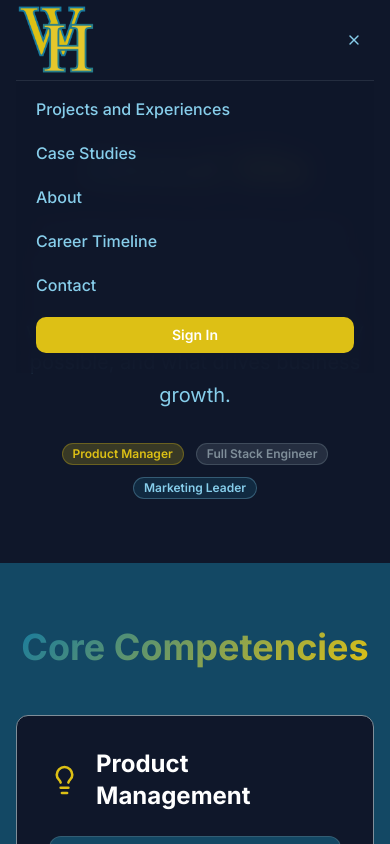
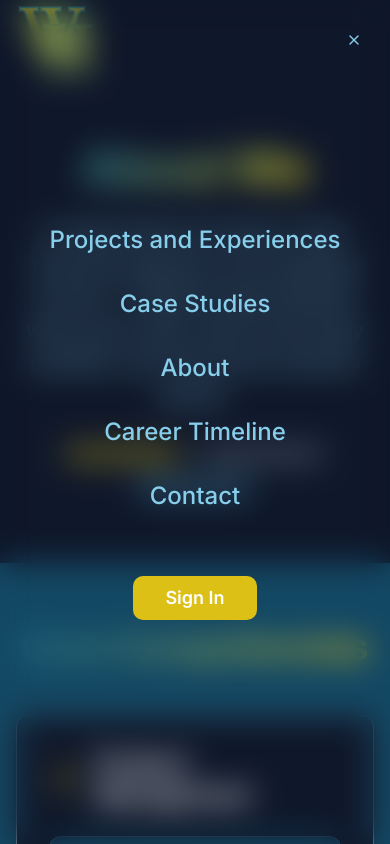
Before and after one commit to WingHar/portfolio, a React (Vite) app: page /about in a window 390 px wide. Both pictures are taken after a click on the button 354 px from the left and 40 px from the top of the page. Shown: the top 844 px of the page. Built offline with nearby package versions, Linux system fonts and the light colour scheme.

Commit message:
Add mobile menu animations and full screen.
Implemented entrance and exit animations for the mobile header menu and made it take up the entire screen on mobile devices.

```diff
--- a/src/components/Navigation.tsx
+++ b/src/components/Navigation.tsx
@@ -19,6 +19,20 @@ const Navigation = () => {
     return () => window.removeEventListener('scroll', handleScroll);
   }, []);
 
+  // Prevent body scroll when mobile menu is open
+  useEffect(() => {
+    if (isOpen) {
+      document.body.style.overflow = 'hidden';
+    } else {
+      document.body.style.overflow = 'unset';
+    }
+
+    // Cleanup on unmount
+    return () => {
+      document.body.style.overflow = 'unset';
+    };
+  }, [isOpen]);
+
   const navItems = [
     { label: 'Projects and Experiences', href: '/projects' },
     { label: 'Case Studies', href: '/case-studies' },
@@ -29,6 +43,10 @@ const Navigation = () => {
 
   const handleSignOut = async () => {
     await signOut();
+    setIsOpen(false);
+  };
+
+  const handleLinkClick = () => {
     setIsOpen(false);
   };
 
@@ -94,51 +112,69 @@ const Navigation = () => {
               variant="ghost"
               size="sm"
               onClick={() => setIsOpen(!isOpen)}
-              className="text-portfolio-primary-light hover:text-portfolio-tertiary"
+              className="text-portfolio-primary-light hover:text-portfolio-tertiary relative z-[60]"
             >
               {isOpen ? <X className="w-6 h-6" /> : <Menu className="w-6 h-6" />}
             </Button>
           </div>
         </div>
 
-        {/* Mobile Navigation */}
-        {isOpen && (
-          <div className="md:hidden bg-portfolio-primary-dark/95 backdrop-blur-md border-t border-portfolio-secondary/20">
-            <div className="px-2 pt-2 pb-3 space-y-1">
-              {navItems.map((item) => (
+        {/* Mobile Navigation - Full Screen Overlay */}
+        <div className={`md:hidden fixed inset-0 top-0 left-0 w-full h-full bg-portfolio-primary-dark/98 backdrop-blur-lg z-[55] transition-all duration-500 ease-in-out ${
+          isOpen
+            ? 'opacity-100 translate-y-0 visible'
+            : 'opacity-0 -translate-y-full invisible'
+        }`}>
+          <div className="flex flex-col justify-center items-center h-full px-8">
+            <div className="space-y-8 text-center">
+              {navItems.map((item, index) => (
                 <Link
                   key={item.label}
                   to={item.href}
-                  className="block px-3 py-2 text-portfolio-primary-light hover:text-portfolio-tertiary transition-colors duration-200 font-medium"
-                  onClick={() => setIsOpen(false)}
+                  className={`block text-2xl font-medium text-portfolio-primary-light hover:text-portfolio-tertiary transition-all duration-300 transform ${
+                    isOpen
+                      ? 'translate-y-0 opacity-100'
+                      : 'translate-y-4 opacity-0'
+                  }`}
+                  style={{
+                    transitionDelay: isOpen ? `${index * 100 + 200}ms` : '0ms'
+                  }}
+                  onClick={handleLinkClick}
                 >
                   {item.label}
                 </Link>
               ))}
 
-              <div className="px-3 py-2">
+              <div className={`pt-8 space-y-4 transform transition-all duration-300 ${
+                isOpen
+                  ? 'translate-y-0 opacity-100'
+                  : 'translate-y-4 opacity-0'
+              }`}
+              style={{
+                transitionDelay: isOpen ? `${navItems.length * 100 + 200}ms` : '0ms'
+              }}>
                 {user ? (
-                  <div className="space-y-2">
+                  <div className="space-y-4">
                     {isAdmin && (
-                      <span className="text-xs bg-portfolio-tertiary px-2 py-1 rounded text-white">
+                      <span className="inline-block text-sm bg-portfolio-tertiary px-3 py-1 rounded text-white">
                         Admin
                       </span>
                     )}
                     <Button
-                      size="sm"
+                      size="lg"
                       variant="outline"
                       onClick={handleSignOut}
-                      className="w-full bg-portfolio-secondary border-portfolio-secondary text-portfolio-primary hover:bg-portfolio-secondary/80 hover:text-white"
+                      className="bg-portfolio-secondary border-portfolio-secondary text-portfolio-primary hover:bg-portfolio-secondary/80 hover:text-white text-lg px-8 py-3"
                     >
-                      <LogOut className="w-4 h-4 mr-2" />
+                      <LogOut className="w-5 h-5 mr-2" />
                       Sign Out
                     </Button>
                   </div>
                 ) : (
-                  <Link to="/auth" onClick={() => setIsOpen(false)}>
+                  <Link to="/auth" onClick={handleLinkClick}>
                     <Button
-                      size="sm"
-                      className="bg-portfolio-tertiary hover:bg-portfolio-tertiary/90 text-white font-semibold w-full"
+                      size="lg"
+                      className="bg-portfolio-tertiary hover:bg-portfolio-tertiary/90 text-white font-semibold text-lg px-8 py-3"
                     >
                       Sign In
                     </Button>
@@ -147,7 +183,7 @@ const Navigation = () => {
               </div>
             </div>
           </div>
-        )}
+        </div>
       </div>
     </nav>
   );
```
